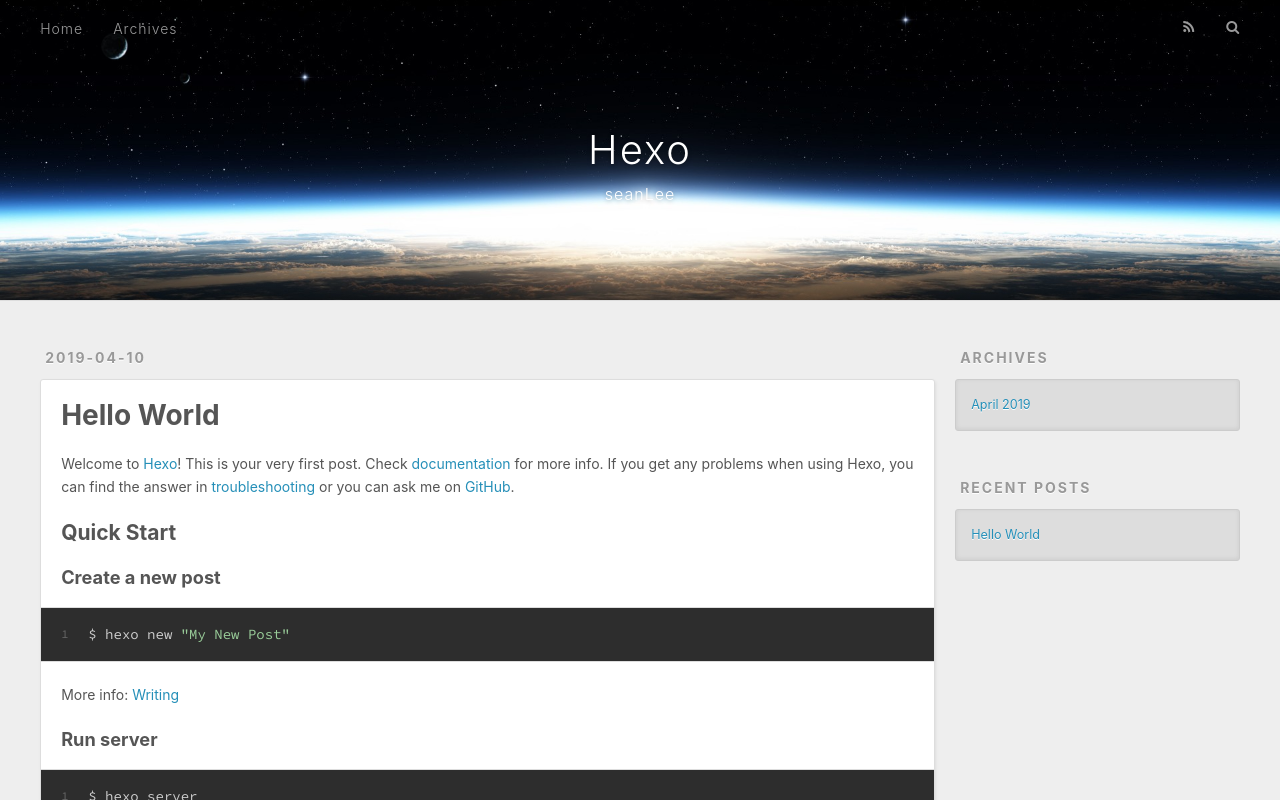
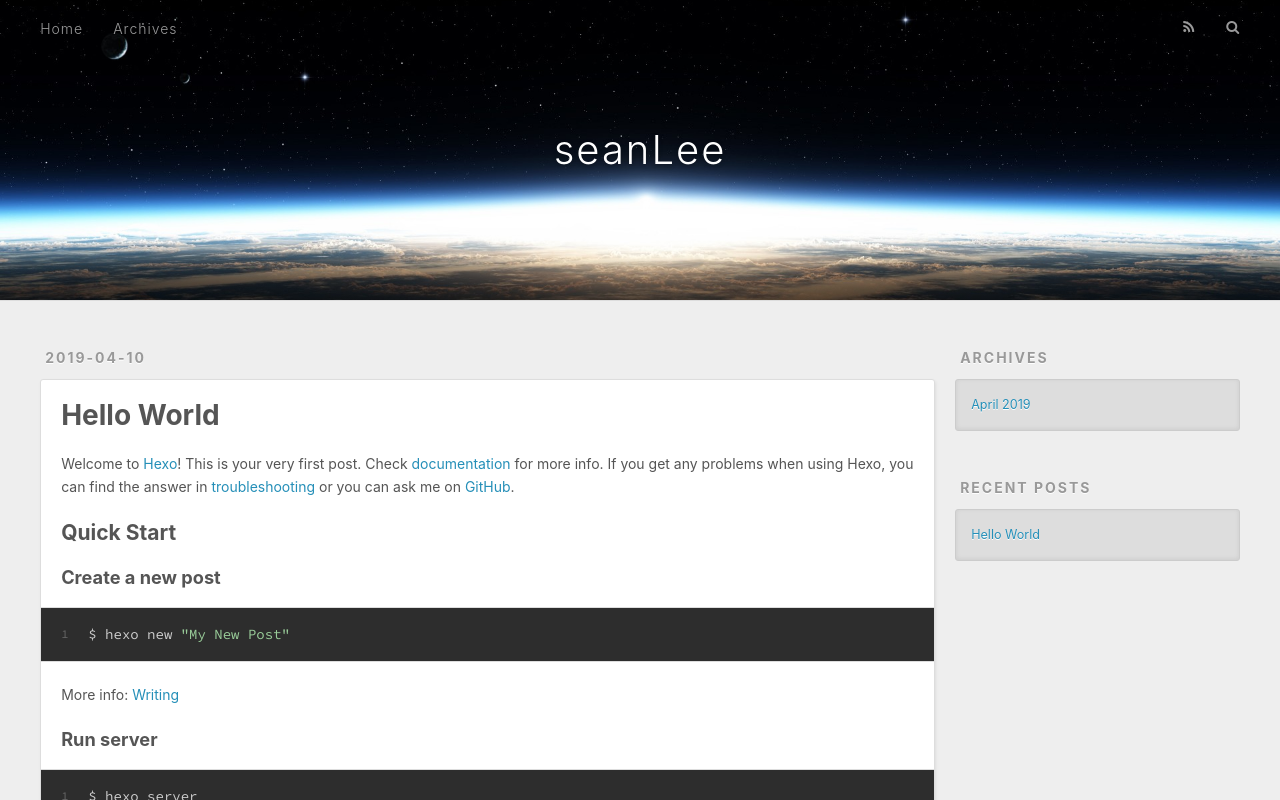
Before and after one commit to seanLee/MyBlog, a plain HTML site: page index.html in a window 1280 px wide. Shown: the top 800 px of the page. Drawn offline with nearby package versions, Linux system fonts and the light colour scheme.

Commit message:
Site updated: 2019-04-10 18:45:03

```diff
--- a/index.html
+++ b/index.html
@@ -5,17 +5,17 @@
 
 
 
-  <title>Hexo</title>
+  <title>seanLee</title>
   <meta name="viewport" content="width=device-width, initial-scale=1, maximum-scale=1">
   <meta property="og:type" content="website">
-<meta property="og:title" content="Hexo">
+<meta property="og:title" content="seanLee">
 <meta property="og:url" content="http://yoursite.com/index.html">
-<meta property="og:site_name" content="Hexo">
+<meta property="og:site_name" content="seanLee">
 <meta property="og:locale" content="default">
 <meta name="twitter:card" content="summary">
-<meta name="twitter:title" content="Hexo">
+<meta name="twitter:title" content="seanLee">
 
-    <link rel="alternate" href="/atom.xml" title="Hexo" type="application/atom+xml">
+    <link rel="alternate" href="/atom.xml" title="seanLee" type="application/atom+xml">
 
 
     <link rel="icon" href="/favicon.png">
@@ -34,12 +34,8 @@
   <div id="header-outer" class="outer">
     <div id="header-title" class="inner">
       <h1 id="logo-wrap">
-        <a href="/" id="logo">Hexo</a>
+        <a href="/" id="logo">seanLee</a>
       </h1>
-
-        <h2 id="subtitle-wrap">
-          <a href="/" id="subtitle">seanLee</a>
-        </h2>
 
     </div>
     <div id="header-inner" class="inner">
@@ -101,7 +97,7 @@
 
     </div>
     <footer class="article-footer">
-      <a data-url="http://yoursite.com/2019/04/10/hello-world/" data-id="cjub36fje00000uzsakpxkxin" class="article-share-link">Share</a>
+      <a data-url="http://yoursite.com/2019/04/10/hello-world/" data-id="cjub37grk00001pzsoehwg6x1" class="article-share-link">Share</a>
 
 
     </footer>
```
Also changed, not shown: 2019/04/10/hello-world/index.html (+5 -9 lines), archives/2019/04/index.html (+6 -10 lines), archives/2019/index.html (+6 -10 lines), archives/index.html (+6 -10 lines).
